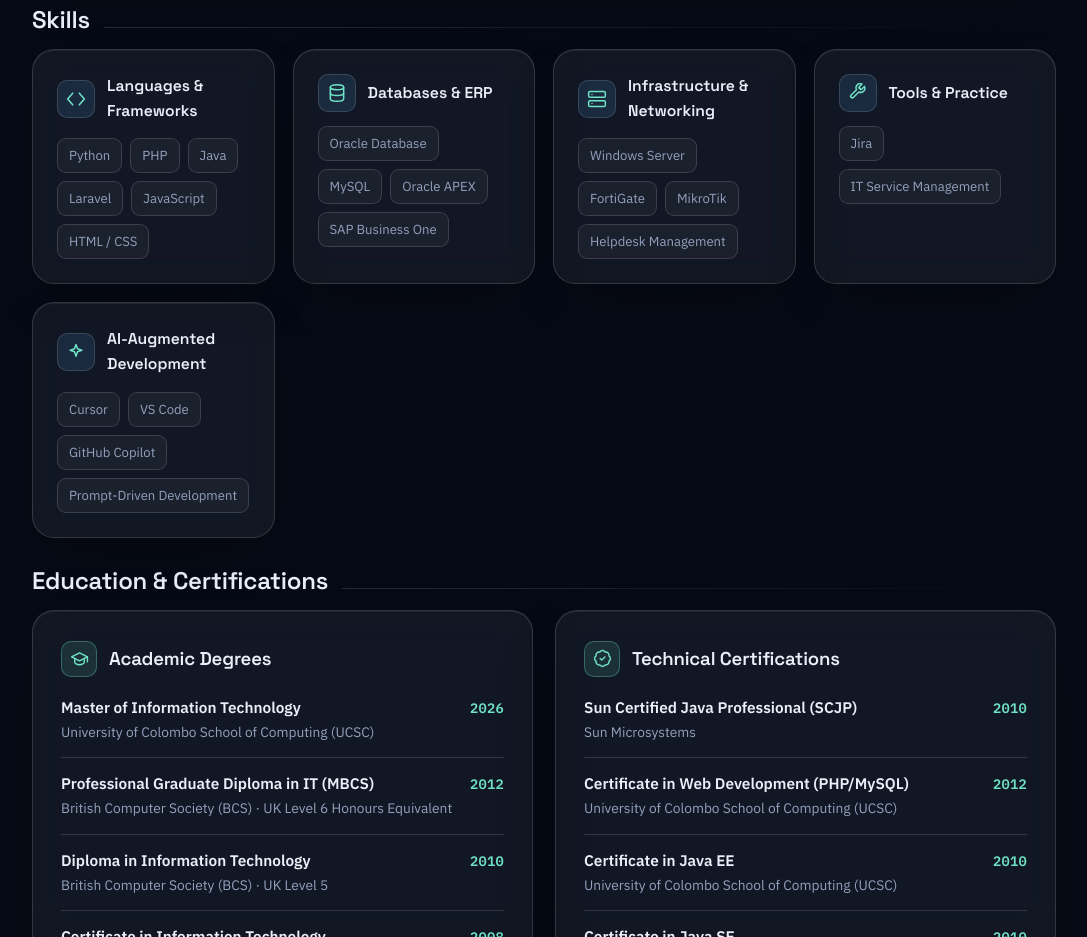
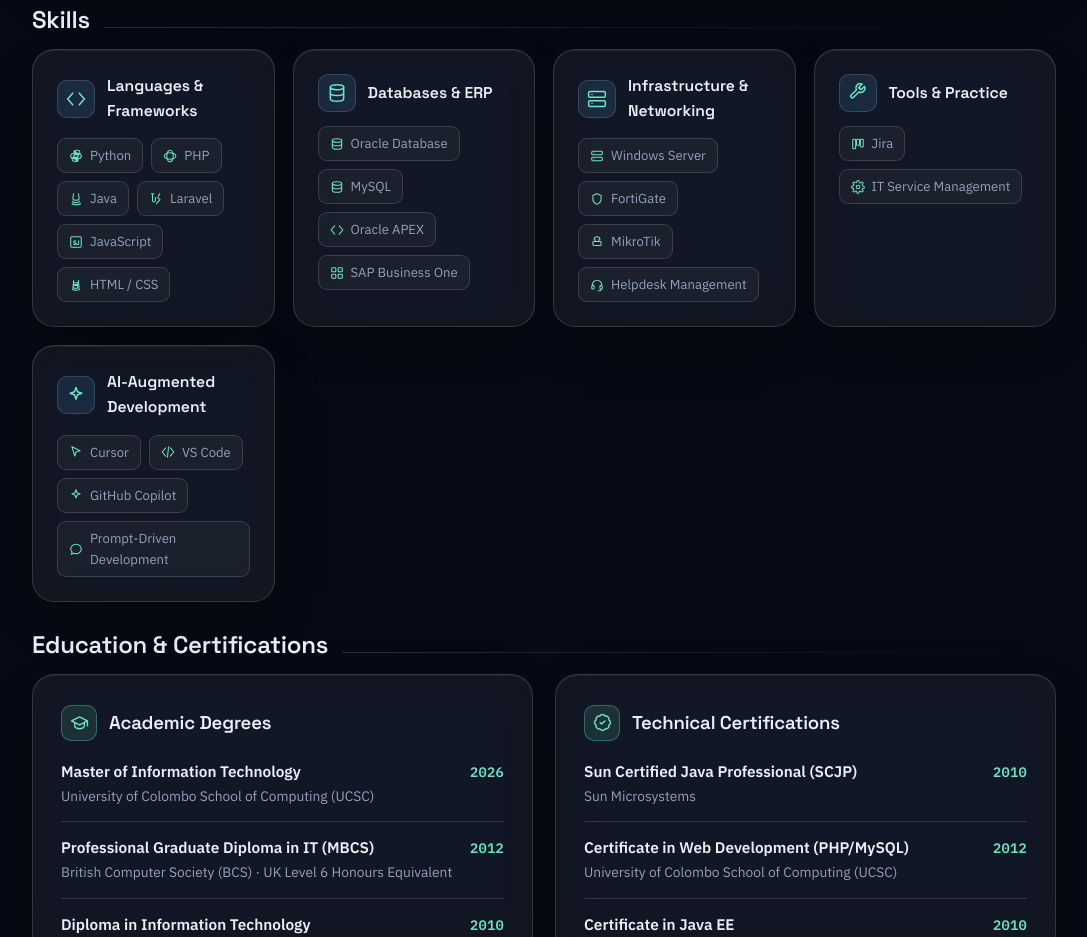
Before and after one commit to vviraj-lk/vviraj-portfolio, a React (Vite) app: page / in a window 1280 px wide. Shown: the part 1780-2717 px from the top of the page, without its empty margins (96-1183 px from the left). Built offline with nearby package versions, Linux system fonts and the light colour scheme.

Commit message:
Restore SVG icons for all skill chips in Skills component

```diff
--- a/src/components/Skills.tsx
+++ b/src/components/Skills.tsx
@@ -13,17 +13,59 @@ export const Skills: React.FC = () => {
           <div className="skill-card glass">
             <div className="skill-head">
               <span className="skill-icon">
-                <svg viewBox="0 0 24 24" fill="none" stroke="currentColor" strokeWidth="1.8" strokeLinecap="round" strokeLinejoin="round"><path d="m8 5-6 7 6 7"/><path d="m16 5 6 7-6 7"/></svg>
+                <svg viewBox="0 0 24 24" fill="none" stroke="currentColor" strokeWidth={1.8} strokeLinecap="round" strokeLinejoin="round">
+                  <path d="m8 5-6 7 6 7" />
+                  <path d="m16 5 6 7-6 7" />
+                </svg>
               </span>
               <span className="skill-title">Languages &amp; Frameworks</span>
             </div>
             <div className="skill-chips">
-              <span className="skill-chip">Python</span>
-              <span className="skill-chip">PHP</span>
-              <span className="skill-chip">Java</span>
-              <span className="skill-chip">Laravel</span>
-              <span className="skill-chip">JavaScript</span>
-              <span className="skill-chip">HTML / CSS</span>
+              <span className="skill-chip">
+                <svg viewBox="0 0 24 24" fill="none" stroke="currentColor" strokeWidth={1.8} strokeLinecap="round" strokeLinejoin="round">
+                  <path d="M12 2c-2 0-3.5 1-3.5 3v2h7v1h-9c-2 0-3.5 1.5-3.5 4s1.5 4 3.5 4h1.5v-2.5c0-2 1.5-3.5 3.5-3.5h4c1.7 0 3-1.3 3-3V5c0-2-1.5-3-3.5-3h-3Zm-1 2.5a.75.75 0 1 1 0 1.5.75.75 0 0 1 0-1.5Z" />
+                  <path d="M12 22c2 0 3.5-1 3.5-3v-2h-7v-1h9c2 0 3.5-1.5 3.5-4s-1.5-4-3.5-4H16v2.5c0 2-1.5 3.5-3.5 3.5h-4c-1.7 0-3 1.3-3 3v1c0 2 1.5 3 3.5 3h3Zm1-2.5a.75.75 0 1 1 0-1.5.75.75 0 0 1 0 1.5Z" />
+                </svg>
+                Python
+              </span>
+              <span className="skill-chip">
+                <svg viewBox="0 0 24 24" fill="none" stroke="currentColor" strokeWidth={1.8} strokeLinecap="round" strokeLinejoin="round">
+                  <ellipse cx="12" cy="12" rx="10" ry="5.5" />
+                  <ellipse cx="12" cy="12" rx="10" ry="5.5" transform="rotate(90 12 12)" />
+                </svg>
+                PHP
+              </span>
+              <span className="skill-chip">
+                <svg viewBox="0 0 24 24" fill="none" stroke="currentColor" strokeWidth={1.8} strokeLinecap="round" strokeLinejoin="round">
+                  <path d="M8 3c-1 2 0 3-1 5-1.5 3 0 6 5 6s6.5-3 5-6c-1-2 0-3-1-5" />
+                  <path d="M7 15c-1 1-1 2 1 2.5 3 .8 5 .8 8 0 2-.5 2-1.5 1-2.5" />
+                  <path d="M6 19c-1 .6-1 1.6.5 2 3.5 1 8.5 1 12 0 1.5-.4 1.5-1.4.5-2" />
+                </svg>
+                Java
+              </span>
+              <span className="skill-chip">
+                <svg viewBox="0 0 24 24" fill="none" stroke="currentColor" strokeWidth={1.8} strokeLinecap="round" strokeLinejoin="round">
+                  <path d="M6 3v11.5a2.5 2.5 0 0 0 5 0V9" />
+                  <path d="M6 3H4M6 3h2" />
+                  <path d="M13 20l6-7-4-3 3-7" />
+                </svg>
+                Laravel
+              </span>
+              <span className="skill-chip">
+                <svg viewBox="0 0 24 24" fill="none" stroke="currentColor" strokeWidth={1.8} strokeLinecap="round" strokeLinejoin="round">
+                  <rect x="3" y="3" width="18" height="18" rx="2" />
+                  <path d="M8 15.5c.3.8 1 1.3 2 1.3 1.2 0 2-.6 2-1.6 0-2.2-4-1.4-4-3.7 0-1 .8-1.7 2-1.7.9 0 1.5.4 1.9 1" />
+                  <path d="M16.5 10v4.5a1.8 1.8 0 0 1-3.6 0" />
+                </svg>
+                JavaScript
+              </span>
+              <span className="skill-chip">
+                <svg viewBox="0 0 24 24" fill="none" stroke="currentColor" strokeWidth={1.8} strokeLinecap="round" strokeLinejoin="round">
+                  <path d="m8 4-1.5 16L12 21l5.5-1L16 4" />
+                  <path d="M8.5 8h7l-.3 3H9l.2 2h5.6l-.4 4-3 1-3-1-.2-2" />
+                </svg>
+                HTML / CSS
+              </span>
             </div>
           </div>
 
@@ -31,15 +73,47 @@ export const Skills: React.FC = () => {
           <div className="skill-card glass">
             <div className="skill-head">
               <span className="skill-icon">
-                <svg viewBox="0 0 24 24" fill="none" stroke="currentColor" strokeWidth="1.8" strokeLinecap="round" strokeLinejoin="round"><ellipse cx="12" cy="5" rx="8" ry="3"/><path d="M4 5v14c0 1.66 3.58 3 8 3s8-1.34 8-3V5"/><path d="M4 12c0 1.66 3.58 3 8 3s8-1.34 8-3"/></svg>
+                <svg viewBox="0 0 24 24" fill="none" stroke="currentColor" strokeWidth={1.8} strokeLinecap="round" strokeLinejoin="round">
+                  <ellipse cx="12" cy="5" rx="8" ry="3" />
+                  <path d="M4 5v14c0 1.66 3.58 3 8 3s8-1.34 8-3V5" />
+                  <path d="M4 12c0 1.66 3.58 3 8 3s8-1.34 8-3" />
+                </svg>
               </span>
               <span className="skill-title">Databases &amp; ERP</span>
             </div>
             <div className="skill-chips">
-              <span className="skill-chip">Oracle Database</span>
-              <span className="skill-chip">MySQL</span>
-              <span className="skill-chip">Oracle APEX</span>
-              <span className="skill-chip">SAP Business One</span>
+              <span className="skill-chip">
+                <svg viewBox="0 0 24 24" fill="none" stroke="currentColor" strokeWidth={1.8} strokeLinecap="round" strokeLinejoin="round">
+                  <ellipse cx="12" cy="6" rx="8" ry="3" />
+                  <path d="M4 6v12c0 1.66 3.58 3 8 3s8-1.34 8-3V6" />
+                  <path d="M4 12c0 1.66 3.58 3 8 3s8-1.34 8-3" />
+                </svg>
+                Oracle Database
+              </span>
+              <span className="skill-chip">
+                <svg viewBox="0 0 24 24" fill="none" stroke="currentColor" strokeWidth={1.8} strokeLinecap="round" strokeLinejoin="round">
+                  <ellipse cx="12" cy="6" rx="8" ry="3" />
+                  <path d="M4 6v12c0 1.66 3.58 3 8 3s8-1.34 8-3V6" />
+                  <path d="M4 12c0 1.66 3.58 3 8 3s8-1.34 8-3" />
+                </svg>
+                MySQL
+              </span>
+              <span className="skill-chip">
+                <svg viewBox="0 0 24 24" fill="none" stroke="currentColor" strokeWidth={1.8} strokeLinecap="round" strokeLinejoin="round">
+                  <path d="m8 5-6 7 6 7" />
+                  <path d="m16 5 6 7-6 7" />
+                </svg>
+                Oracle APEX
+              </span>
+              <span className="skill-chip">
+                <svg viewBox="0 0 24 24" fill="none" stroke="currentColor" strokeWidth={1.8} strokeLinecap="round" strokeLinejoin="round">
+                  <rect x="3" y="3" width="7" height="7" rx="1.2" />
+                  <rect x="14" y="3" width="7" height="7" rx="1.2" />
+                  <rect x="3" y="14" width="7" height="7" rx="1.2" />
+                  <rect x="14" y="14" width="7" height="7" rx="1.2" />
+                </svg>
+                SAP Business One
+              </span>
             </div>
           </div>
 
@@ -47,15 +121,46 @@ export const Skills: React.FC = () => {
           <div className="skill-card glass">
             <div className="skill-head">
               <span className="skill-icon">
-                <svg viewBox="0 0 24 24" fill="none" stroke="currentColor" strokeWidth="1.8" strokeLinecap="round" strokeLinejoin="round"><rect x="2" y="3" width="20" height="7" rx="1.5"/><rect x="2" y="14" width="20" height="7" rx="1.5"/><path d="M6 6.5h.01M6 17.5h.01"/></svg>
+                <svg viewBox="0 0 24 24" fill="none" stroke="currentColor" strokeWidth={1.8} strokeLinecap="round" strokeLinejoin="round">
+                  <rect x="2" y="3" width="20" height="7" rx="1.5" />
+                  <rect x="2" y="14" width="20" height="7" rx="1.5" />
+                  <path d="M6 6.5h.01M6 17.5h.01" />
+                </svg>
               </span>
               <span className="skill-title">Infrastructure &amp; Networking</span>
             </div>
             <div className="skill-chips">
-              <span className="skill-chip">Windows Server</span>
-              <span className="skill-chip">FortiGate</span>
-              <span className="skill-chip">MikroTik</span>
-              <span className="skill-chip">Helpdesk Management</span>
+              <span className="skill-chip">
+                <svg viewBox="0 0 24 24" fill="none" stroke="currentColor" strokeWidth={1.8} strokeLinecap="round" strokeLinejoin="round">
+                  <rect x="3" y="4" width="18" height="6" rx="1.5" />
+                  <rect x="3" y="14" width="18" height="6" rx="1.5" />
+                  <path d="M7 7h.01M7 17h.01" />
+                </svg>
+                Windows Server
+              </span>
+              <span className="skill-chip">
+                <svg viewBox="0 0 24 24" fill="none" stroke="currentColor" strokeWidth={1.8} strokeLinecap="round" strokeLinejoin="round">
+                  <path d="M12 3l7 3v6c0 4.5-3 7.5-7 9-4-1.5-7-4.5-7-9V6l7-3Z" />
+                </svg>
+                FortiGate
+              </span>
+              <span className="skill-chip">
+                <svg viewBox="0 0 24 24" fill="none" stroke="currentColor" strokeWidth={1.8} strokeLinecap="round" strokeLinejoin="round">
+                  <rect x="5" y="11" width="14" height="7" rx="1.5" />
+                  <path d="M9 11V8M15 11V8" />
+                  <path d="M7 8a5 5 0 0 1 10 0" />
+                </svg>
+                MikroTik
+              </span>
+              <span className="skill-chip">
+                <svg viewBox="0 0 24 24" fill="none" stroke="currentColor" strokeWidth={1.8} strokeLinecap="round" strokeLinejoin="round">
+                  <path d="M4 13v-1a8 8 0 0 1 16 0v1" />
+                  <rect x="3" y="13" width="4" height="6" rx="1.5" />
+                  <rect x="17" y="13" width="4" height="6" rx="1.5" />
+                  <path d="M19 19v1a2 2 0 0 1-2 2h-3" />
+                </svg>
+                Helpdesk Management
+              </span>
             </div>
           </div>
 
@@ -63,13 +168,28 @@ export const Skills: React.FC = () => {
           <div className="skill-card glass">
             <div className="skill-head">
               <span className="skill-icon">
-                <svg viewBox="0 0 24 24" fill="none" stroke="currentColor" strokeWidth="1.8" strokeLinecap="round" strokeLinejoin="round"><path d="M14.7 6.3a1 1 0 0 0 1.4 1.4l3.6-3.6a5 5 0 0 1-6.7 6.7l-6.6 6.6a2 2 0 0 1-2.8-2.8l6.6-6.6a5 5 0 0 1 6.7-6.7l-3.6 3.6a1 1 0 0 0 0 1.4Z"/></svg>
+                <svg viewBox="0 0 24 24" fill="none" stroke="currentColor" strokeWidth={1.8} strokeLinecap="round" strokeLinejoin="round">
+                  <path d="M14.7 6.3a1 1 0 0 0 1.4 1.4l3.6-3.6a5 5 0 0 1-6.7 6.7l-6.6 6.6a2 2 0 0 1-2.8-2.8l6.6-6.6a5 5 0 0 1 6.7-6.7l-3.6 3.6a1 1 0 0 0 0 1.4Z" />
+                </svg>
               </span>
               <span className="skill-title">Tools &amp; Practice</span>
             </div>
             <div className="skill-chips">
-              <span className="skill-chip">Jira</span>
-              <span className="skill-chip">IT Service Management</span>
+              <span className="skill-chip">
+                <svg viewBox="0 0 24 24" fill="none" stroke="currentColor" strokeWidth={1.8} strokeLinecap="round" strokeLinejoin="round">
+                  <rect x="3" y="4" width="5" height="16" rx="1.2" />
+                  <rect x="9.5" y="4" width="5" height="10" rx="1.2" />
+                  <rect x="16" y="4" width="5" height="13" rx="1.2" />
+                </svg>
+                Jira
+              </span>
+              <span className="skill-chip">
+                <svg viewBox="0 0 24 24" fill="none" stroke="currentColor" strokeWidth={1.8} strokeLinecap="round" strokeLinejoin="round">
+                  <circle cx="12" cy="12" r="3" />
+                  <path d="M19.4 15a1.7 1.7 0 0 0 .3 1.9l.1.1a2 2 0 1 1-2.8 2.8l-.1-.1a1.7 1.7 0 0 0-1.9-.3 1.7 1.7 0 0 0-1 1.6V21a2 2 0 1 1-4 0v-.1a1.7 1.7 0 0 0-1-1.6 1.7 1.7 0 0 0-1.9.3l-.1.1a2 2 0 1 1-2.8-2.8l.1-.1a1.7 1.7 0 0 0 .3-1.9 1.7 1.7 0 0 0-1.6-1H3a2 2 0 1 1 0-4h.1a1.7 1.7 0 0 0 1.6-1 1.7 1.7 0 0 0-.3-1.9l-.1-.1a2 2 0 1 1 2.8-2.8l.1.1a1.7 1.7 0 0 0 1.9.3H9a1.7 1.7 0 0 0 1-1.6V3a2 2 0 1 1 4 0v.1a1.7 1.7 0 0 0 1 1.6 1.7 1.7 0 0 0 1.9-.3l.1-.1a2 2 0 1 1 2.8 2.8l-.1.1a1.7 1.7 0 0 0-.3 1.9V9c.1.7.5 1.3 1.1 1.6H21a2 2 0 1 1 0 4h-.1a1.7 1.7 0 0 0-1.5 1Z" />
+                </svg>
+                IT Service Management
+              </span>
             </div>
           </div>
 
@@ -77,15 +197,39 @@ export const Skills: React.FC = () => {
           <div className="skill-card glass">
             <div className="skill-head">
               <span className="skill-icon">
-                <svg viewBox="0 0 24 24" fill="none" stroke="currentColor" strokeWidth="1.8" strokeLinecap="round" strokeLinejoin="round"><path d="M12 3l1.8 5.2L19 10l-5.2 1.8L12 17l-1.8-5.2L5 10l5.2-1.8L12 3Z"/></svg>
+                <svg viewBox="0 0 24 24" fill="none" stroke="currentColor" strokeWidth={1.8} strokeLinecap="round" strokeLinejoin="round">
+                  <path d="M12 3l1.8 5.2L19 10l-5.2 1.8L12 17l-1.8-5.2L5 10l5.2-1.8L12 3Z" />
+                </svg>
               </span>
               <span className="skill-title">AI-Augmented Development</span>
             </div>
             <div className="skill-chips">
-              <span className="skill-chip">Cursor</span>
-              <span className="skill-chip">VS Code</span>
-              <span className="skill-chip">GitHub Copilot</span>
-              <span className="skill-chip">Prompt-Driven Development</span>
+              <span className="skill-chip">
+                <svg viewBox="0 0 24 24" fill="none" stroke="currentColor" strokeWidth={1.8} strokeLinecap="round" strokeLinejoin="round">
+                  <path d="M5 3 19 10 12 12 10 19 5 3Z" />
+                </svg>
+                Cursor
+              </span>
+              <span className="skill-chip">
+                <svg viewBox="0 0 24 24" fill="none" stroke="currentColor" strokeWidth={1.8} strokeLinecap="round" strokeLinejoin="round">
+                  <path d="m8 5-6 7 6 7" />
+                  <path d="m16 5 6 7-6 7" />
+                  <path d="M13 3 11 21" />
+                </svg>
+                VS Code
+              </span>
+              <span className="skill-chip">
+                <svg viewBox="0 0 24 24" fill="none" stroke="currentColor" strokeWidth={1.8} strokeLinecap="round" strokeLinejoin="round">
+                  <path d="M12 3l1.8 5.2L19 10l-5.2 1.8L12 17l-1.8-5.2L5 10l5.2-1.8L12 3Z" />
+                </svg>
+                GitHub Copilot
+              </span>
+              <span className="skill-chip">
+                <svg viewBox="0 0 24 24" fill="none" stroke="currentColor" strokeWidth={1.8} strokeLinecap="round" strokeLinejoin="round">
+                  <path d="M21 12c0 4.4-4 8-9 8-1.2 0-2.3-.2-3.3-.6L4 21l1.3-4A8.4 8.4 0 0 1 3 12c0-4.4 4-8 9-8s9 3.6 9 8Z" />
+                </svg>
+                Prompt-Driven Development
+              </span>
             </div>
           </div>
         </div>
```
